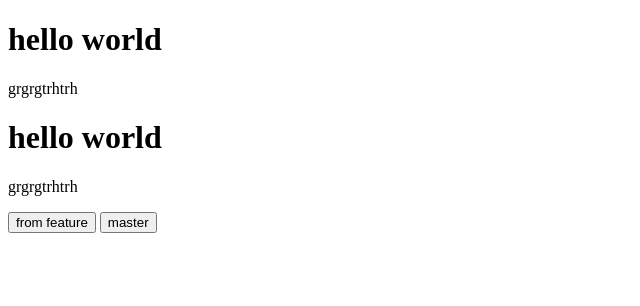
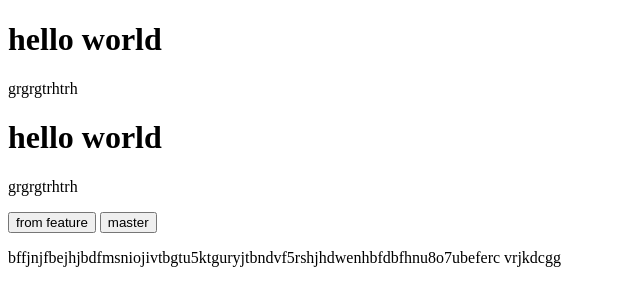
Before and after one commit to safeedha/EXAMPLE, a plain HTML site: page index.html in a window 1280 px wide. Shown: the whole page, without its empty margins (0-640 px from the left). Drawn offline with Linux system fonts and the light colour scheme.

Commit message:
new p tag

```diff
--- a/index.html
+++ b/index.html
@@ -14,6 +14,7 @@
   <button>from feature</button>
 
   <button>master</button>
+  <P>bffjnjfbejhjbdfmsniojivtbgtu5ktguryjtbndvf5rshjhdwenhbfdbfhnu8o7ubeferc vrjkdcgg  </P>
 
 </body>
 </html>
```
